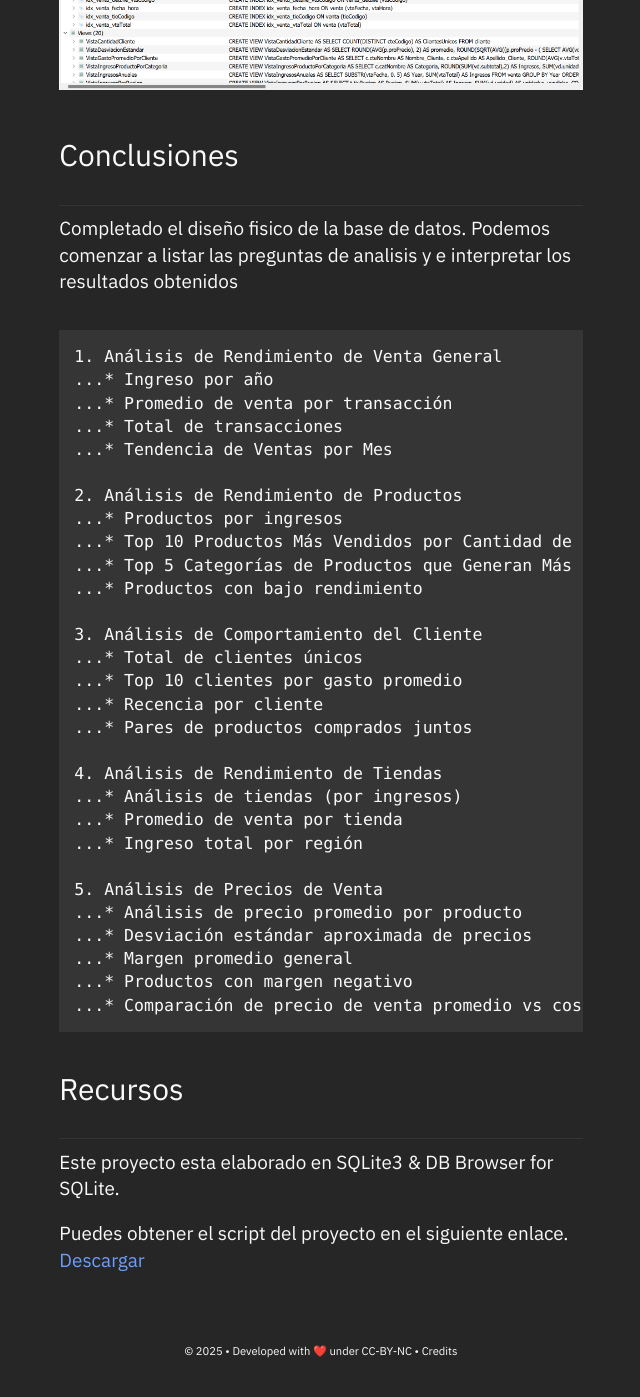
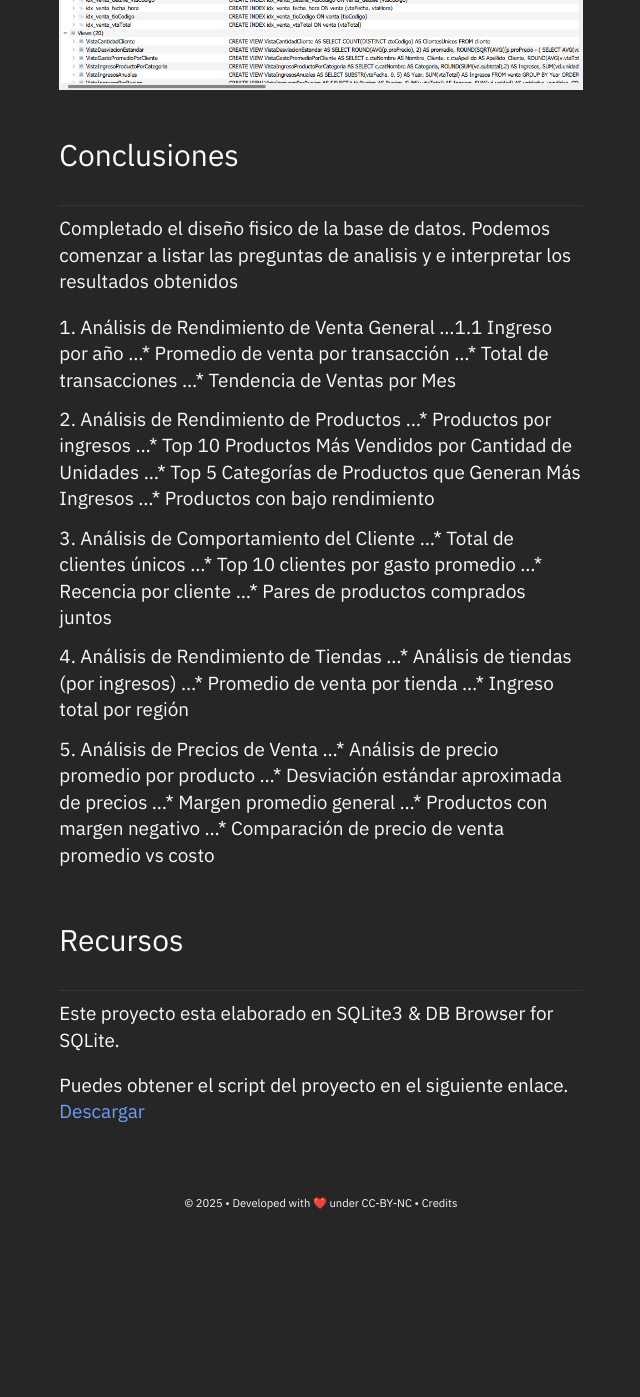
Before and after one commit to batistayureiba/batistayureiba.github.io, a Jekyll site: the page built from _notes/Public/Analisis de Venta e Inventario.md, in a window 1280 px wide and 1400 px high, scrolled down 4437 px. Shown: the top 1397 px of the window, without its empty margins (319-959 px from the left). Built offline with Jekyll 4.4.1, drawn with Linux system fonts in a browser that asks for light colours; after the commit the page ends 5688 px from its top, so only the background shows below that.

Commit message:
Update Analisis de Venta e Inventario.md

````diff
--- a/_notes/Public/Analisis de Venta e Inventario.md
+++ b/_notes/Public/Analisis de Venta e Inventario.md
@@ -67,37 +67,37 @@ Finalmente este el total de objetos creados para el caso de estudio.
 ### Conclusiones
 ---
 Completado el diseño fisico de la base de datos. Podemos comenzar a listar las preguntas de analisis y e interpretar los resultados obtenidos
-```
+
 1. Análisis de Rendimiento de Venta General
-...* Ingreso por año
+...1.1 Ingreso por año
 ...* Promedio de venta por transacción
 ...* Total de transacciones
 ...* Tendencia de Ventas por Mes
 
-2. Análisis de Rendimiento de Productos
+3. Análisis de Rendimiento de Productos
 ...* Productos por ingresos
 ...* Top 10 Productos Más Vendidos por Cantidad de Unidades
 ...* Top 5 Categorías de Productos que Generan Más Ingresos
 ...* Productos con bajo rendimiento
 
-3. Análisis de Comportamiento del Cliente
+4. Análisis de Comportamiento del Cliente
 ...* Total de clientes únicos
 ...* Top 10 clientes por gasto promedio
 ...* Recencia por cliente
 ...* Pares de productos comprados juntos
 
-4. Análisis de Rendimiento de Tiendas
+5. Análisis de Rendimiento de Tiendas
 ...* Análisis de tiendas (por ingresos)
 ...* Promedio de venta por tienda
 ...* Ingreso total por región
 
-5. Análisis de Precios de Venta
+6. Análisis de Precios de Venta
 ...* Análisis de precio promedio por producto
 ...* Desviación estándar aproximada de precios
 ...* Margen promedio general
 ...* Productos con margen negativo
 ...* Comparación de precio de venta promedio vs costo
-```
+
 
 {:#resources}
 ###  Recursos
````
